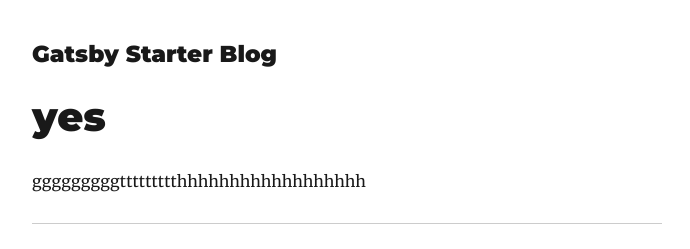
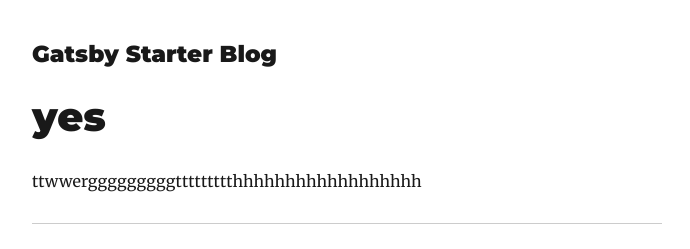
Before and after one commit to kankekan/testgatsbyjs, a Gatsby site: page /yes/ in a window 1280 px wide. Shown: the top 249 px of the page, without its empty margins (293-983 px from the left). Built offline with nearby package versions, Linux system fonts and the light colour scheme; Gatsby itself is replaced by a stand-in of ours; some packages are replaced by stand-ins of ours.

Commit message:
new files

```diff
--- a/content/blog/yes/index.md
+++ b/content/blog/yes/index.md
@@ -2,4 +2,4 @@
 title: yes
 ---
 
-gggggggggttttttttthhhhhhhhhhhhhhhhhh
+ttwwergggggggggttttttttthhhhhhhhhhhhhhhhhh
```
Also changed, not shown: .github/workflows/main.yml.
